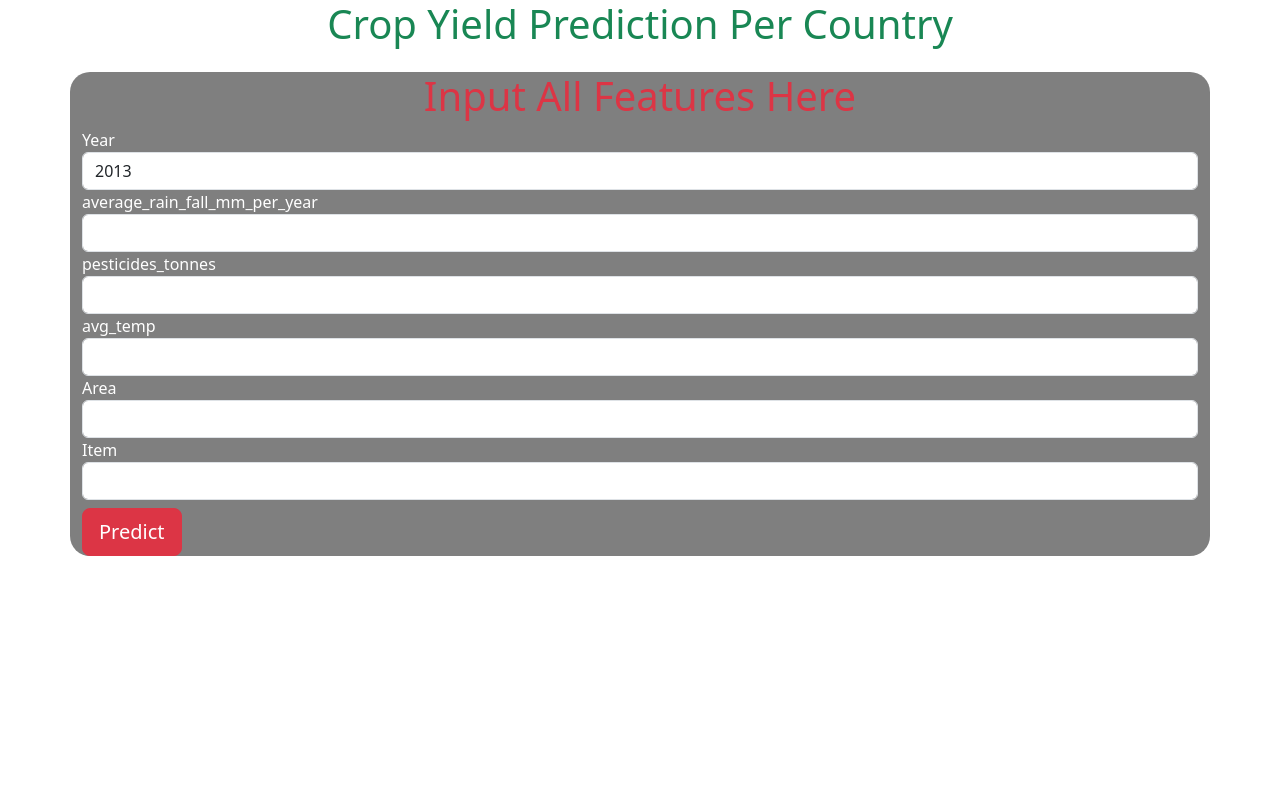
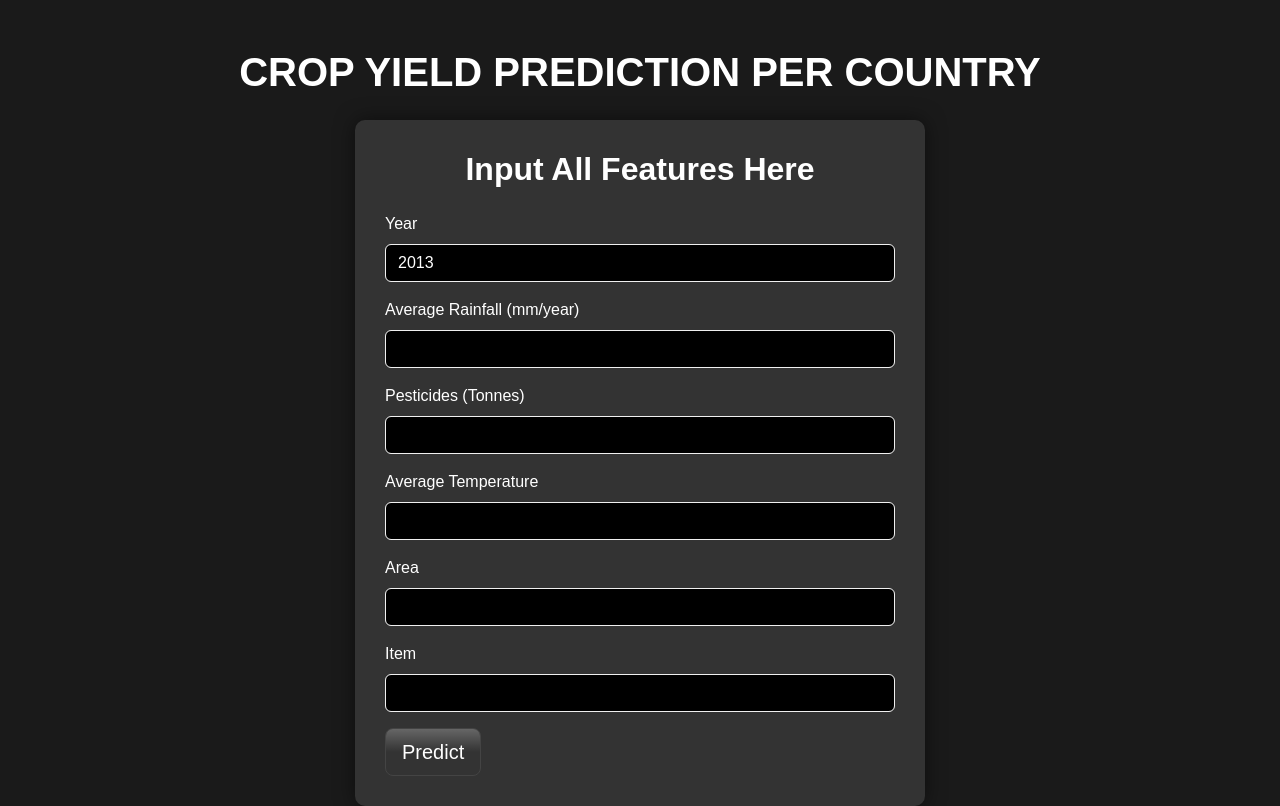
Before and after one commit to Nandan-Upadhyaya/Crop_Yield_Prediction, a Flask app: page / in a window 1280 px wide. Before the commit the page ends 556 px from the top, so only its background shows below. Run offline with Flask 3, Linux system fonts and the light colour scheme; parts of the project's set-up code (start-up, migrations or seed data) failed here and were passed over.

Commit message:
Made the html better looking

```diff
--- a/app.py
+++ b/app.py
@@ -1,7 +1,6 @@
 from flask import Flask,request, render_template
 import numpy as np
 import pickle
-
 
 #loading models
 dtr = pickle.load(open('dtr.pkl','rb'))
--- a/crop.py
+++ b/crop.py
@@ -21,7 +21,7 @@ import warnings
 warnings.simplefilter(action='ignore', category=FutureWarning)
 
 # Load dataset
-df = pd.read_csv('C:\\Users\\Nandan Upadhyaya.DESKTOP-CKL8RDH\\Desktop\\Machine Learning\\Crop_Yield_Prediction\\yield_df1.csv')
+df = pd.read_csv('E:\\VEC\\Crop_Yield_Prediction\\yield_df1.csv')
 
 # Drop 'Unnamed' column if present
 if 'Unnamed: 0' in df.columns:
--- a/templates/index.html
+++ b/templates/index.html
@@ -1,45 +1,129 @@
-<!doctype html>
+<!DOCTYPE html>
 <html lang="en">
 <head>
     <meta charset="utf-8">
     <meta name="viewport" content="width=device-width, initial-scale=1">
-    <title>Bootstrap demo</title>
+    <title>Crop Yield Prediction</title>
     <link href="https://cdn.jsdelivr.net/npm/bootstrap@5.3.3/dist/css/bootstrap.min.css" rel="stylesheet" integrity="sha384-QWTKZyjpPEjISv5WaRU9OFeRpok6YctnYmDr5pNlyT2bRjXh0JMhjY6hW+ALEwIH" crossorigin="anonymous">
+    <style>
+        /* Custom CSS for Crop Yield Prediction Web App */
+
+        /* Body styles */
+        body {
+            background-color: #1a1a1a; /* Dark background */
+            font-family: Arial, sans-serif;
+            color: #ffffff; /* White text color */
+        }
+
+        /* Custom box styles */
+        .custom-box {
+            background-color: #333333; /* Dark grey box background */
+            border-radius: 10px;
+            padding: 30px;
+            box-shadow: 0 0 20px rgba(0, 0, 0, 0.5); /* Soft shadow */
+            transition: box-shadow 0.3s ease-in-out; /* Smooth transition for box-shadow */
+            position: relative; /* Position for the button reflection */
+        }
+
+        /* Glow effect on hover */
+        .custom-box:hover {
+            box-shadow: 0 0 50px rgba(158, 220, 245, 0.8); /* Brighter glow on hover */
+        }
+
+        /* Predict button styles */
+        .btn-predict {
+            background-color: #333333; /* Dark grey button background */
+            border-color: #444444; /* Dark grey border */
+            color: #ffffff; /* White button text color */
+            position: relative; /* Position for pseudo-element */
+            overflow: hidden; /* Hide overflow */
+            transition: box-shadow 0.3s ease-in-out; /* Smooth transition for box-shadow */
+        }
+
+        /* Reflection pseudo-element */
+        .btn-predict::after {
+            content: ""; /* Content */
+            position: absolute; /* Positioning */
+            top: 50%; /* Position from top */
+            left: 0; /* Position from left */
+            width: 100%; /* Full width */
+            height: 100%; /* Full height */
+            background: linear-gradient(to bottom, rgba(255, 255, 255, 0.5), transparent); /* Gradient background */
+            transform: translateY(-100%); /* Move the reflection above the button */
+            transition: transform 0.3s ease-in-out; /* Smooth transition */
+        }
+
+        /* Reflection effect on hover */
+        .btn-predict:hover::after {
+            transform: translateY(0); /* Move the reflection back to its original position */
+        }
+
+        /* Custom heading styles */
+        .custom-heading {
+            font-weight: bold; /* Bold font */
+            color: #ffffff; /* White heading color */
+            text-transform: uppercase; /* Uppercase text */
+        }
+
+        /* Custom subheading styles */
+        .custom-subheading {
+            font-weight: bold; /* Bold font */
+            color: #ffffff; /* Light grey subheading color */
+        }
+
+        /* Custom form label styles */
+        .form-label {
+            color: #ffffff; /* Light grey form label color */
+        }
+
+        /* Custom form input styles */
+        .form-control {
+            background-color: #000000; /* Dark grey form input background */
+            color: #ffffff; /* White form input text color */
+            border: 1px solid #f0f0f0; /* Dark grey border */
+        }
+    </style>
+</head>
 <body>
-    <h1 class="text-center text-success">Crop Yield Prediction Per Country</h1>
-<!--	Year	average_rain_fall_mm_per_year	pesticides_tonnes	avg_temp	Area	Item-->
-  <div class="container my-4 mt-4" style="background-color: rgba(0, 0, 0, 0.5); border-radius: 20px; color:white">
-
-    <h1 class="text-center text-danger">Input All Features Here</h1>
-
+    <div class="container">
+        <!-- Main Heading -->
+        <h1 class="text-center custom-heading mt-5 mb-4">Crop Yield Prediction Per Country</h1>
+        <div class="row justify-content-center">
+            <div class="col-lg-6 custom-box" id="prediction-box">
+                <!-- Subheading -->
+                <h2 class="text-center mb-4 custom-subheading">Input All Features Here</h2>
+                <!-- Form -->
                 <form action="/predict" method="post">
-    <div class="form-group">
-        <label for="Year">Year</label>
+                    <div class="mb-3">
+                        <label for="Year" class="form-label">Year</label>
                         <input type="number" class="form-control" name="Year" step="any" value="2013">
                     </div>
-    <div class="form-group">
-        <label for="average_rain_fall_mm_per_year">average_rain_fall_mm_per_year</label>
-        <input type="number" class="form-control" name="average_rain_fall_mm_per_year" step="any" >
+                    <div class="mb-3">
+                        <label for="average_rain_fall_mm_per_year" class="form-label">Average Rainfall (mm/year)</label>
+                        <input type="number" class="form-control" name="average_rain_fall_mm_per_year" step="any">
                     </div>
-    <div class="form-group">
-        <label for="pesticides_tonnes">pesticides_tonnes</label>
-        <input type="number" class="form-control" name="pesticides_tonnes" step="any" >
+                    <div class="mb-3">
+                        <label for="pesticides_tonnes" class="form-label">Pesticides (Tonnes)</label>
+                        <input type="number" class="form-control" name="pesticides_tonnes" step="any">
                     </div>
-    <div class="form-group">
-        <label for="avg_temp">avg_temp</label>
+                    <div class="mb-3">
+                        <label for="avg_temp" class="form-label">Average Temperature</label>
                         <input type="number" class="form-control" name="avg_temp" step="any">
                     </div>
-    <div class="form-group">
-        <label for="Area">Area</label>
-        <input type="text" class="form-control" name="Area" >
+                    <div class="mb-3">
+                        <label for="Area" class="form-label">Area</label>
+                        <input type="text" class="form-control" name="Area">
                     </div>
-    <div class="form-group">
-        <label for="Item">Item</label>
-        <input type="text" class="form-control" name="Item" >
+                    <div class="mb-3">
+                        <label for="Item" class="form-label">Item</label>
+                        <input type="text" class="form-control" name="Item">
                     </div>
-    <button type="submit" class="btn btn-danger btn-lg mt-2 btn-block">Predict</button>
+                    <!-- Predict Button -->
+                    <button type="submit" class="btn btn-primary btn-lg btn-block btn-predict">Predict</button>
                 </form>
-
+                <!-- Prediction display omitted for brevity -->
+            </div>
+        </div>
 
       {% if prediction %}
       <h1 class="text-center"> Predicted Yield: <br>{{prediction}}</h1>
```
Also changed, not shown: package-lock.json, 2 other files. Lines whose indentation alone changed are shown as unchanged.
